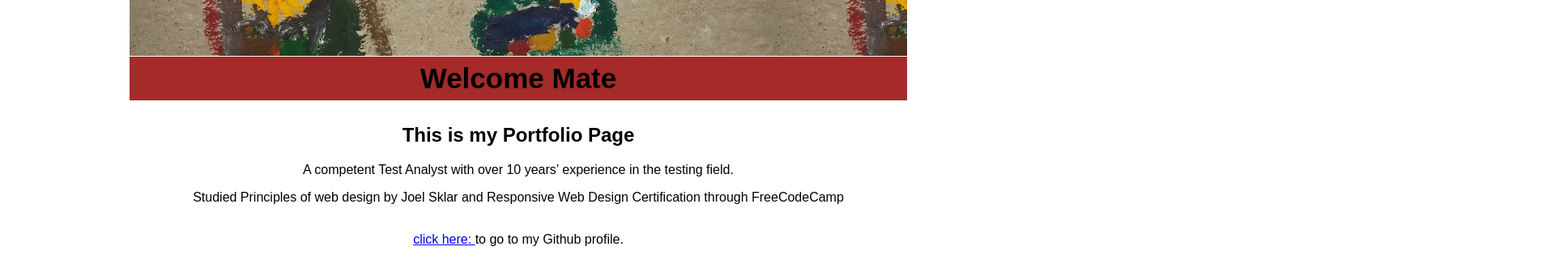
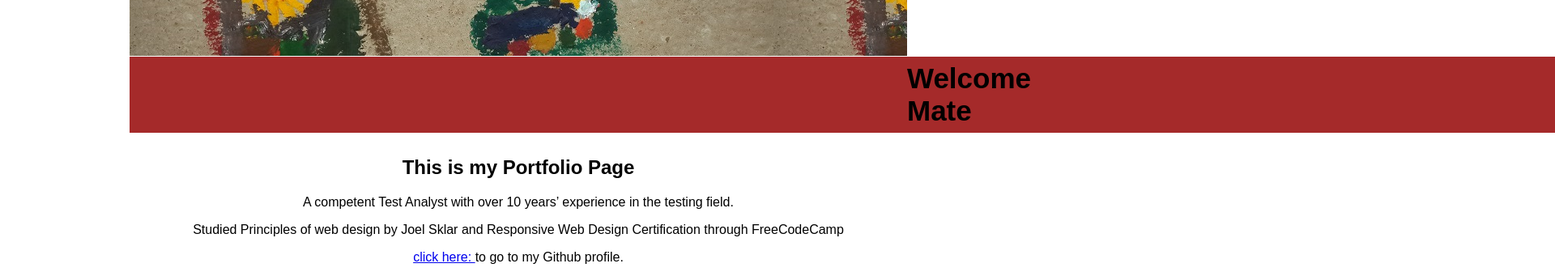
Before and after one commit to JoBarkhuizen/FreeCodeCampPersonalPage, a plain HTML site: page index.html in a window 1280 px wide. Shown: the part 131-467 px from the top of the page at 81% size, 1920 px wide, since content can reach past the window. Drawn offline with Linux system fonts and the light colour scheme; a web font is replaced by a local one.

Commit message:
Add files via upload

```diff
--- a/index.html
+++ b/index.html
@@ -29,14 +29,14 @@
 </nav>
 <header></header>
 <section id="welcome-section">
-		<a id="home"><h1 style="font-size: 35px;background: brown;text-align:center;padding:0.2em 0em 0.2em 0em;">Welcome Mate</h1></a>
+		<a id="home"><h1 style="font-size: 35px;background: brown;text-align:center;padding:0.2em 100% 0.2em 100%;">Welcome Mate</h1></a>
 
 	<h2>This is my Portfolio Page</h2>
 
 	<p>A competent Test Analyst with over 10 years’ experience in the testing field.</p>
 	<p>Studied Principles of web design by Joel Sklar and Responsive Web Design Certification through FreeCodeCamp</p>
-	<br>
-		<a id="profile-link" href="https://github.com/JoBarkhuizen" target="_blank">click here: </a>to go to my Github profile.</p>
+
+		<p><a id="profile-link" href="https://github.com/JoBarkhuizen" target="_blank">click here: </a>to go to my Github profile.</p>
 		<br>
 		<div id="office-img"><img src="pexels-photo-796602.jpeg" alt="office picture">
 			<p id="img-caption">Photo by Ylanite Koppens, Pexels.com</p></div>
```
